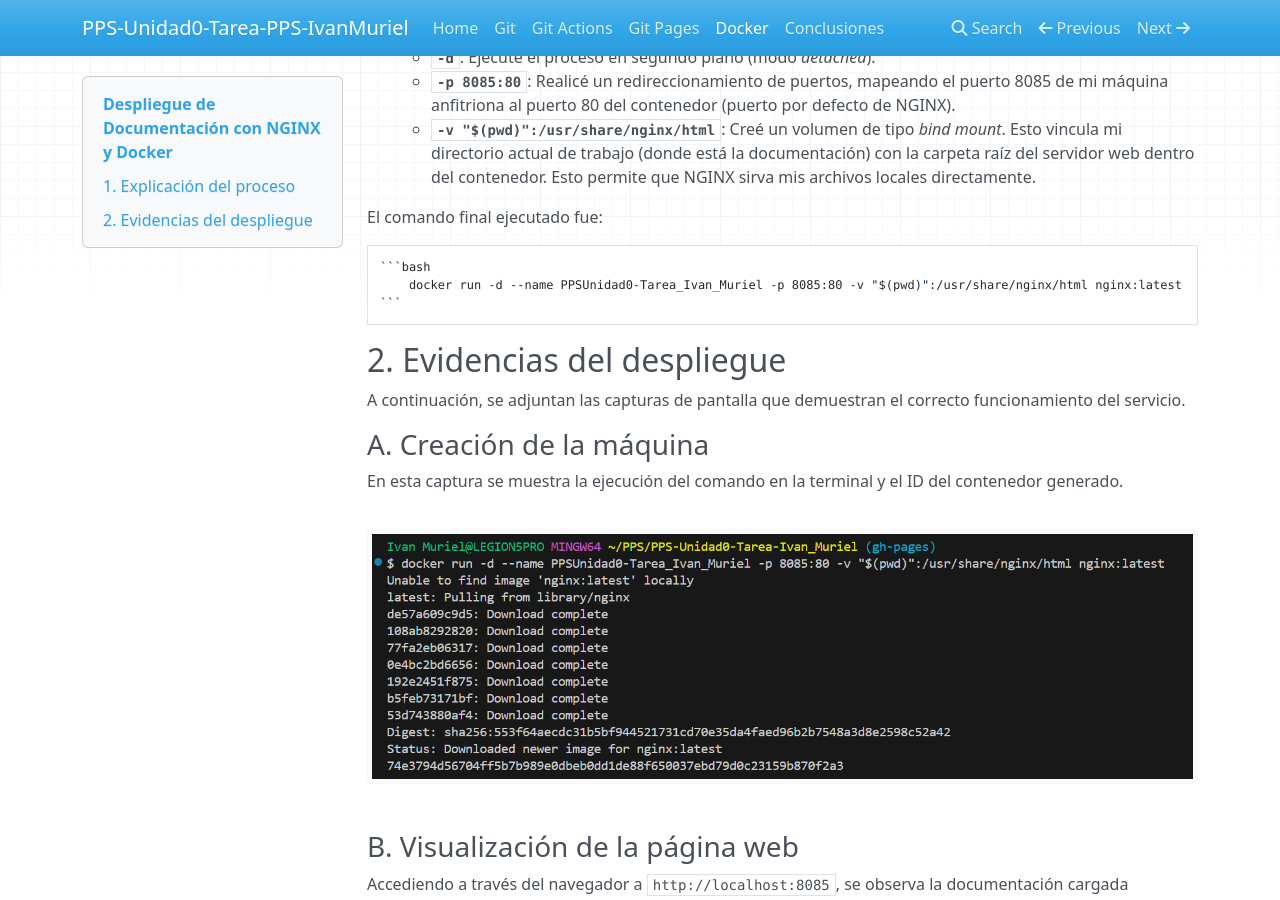
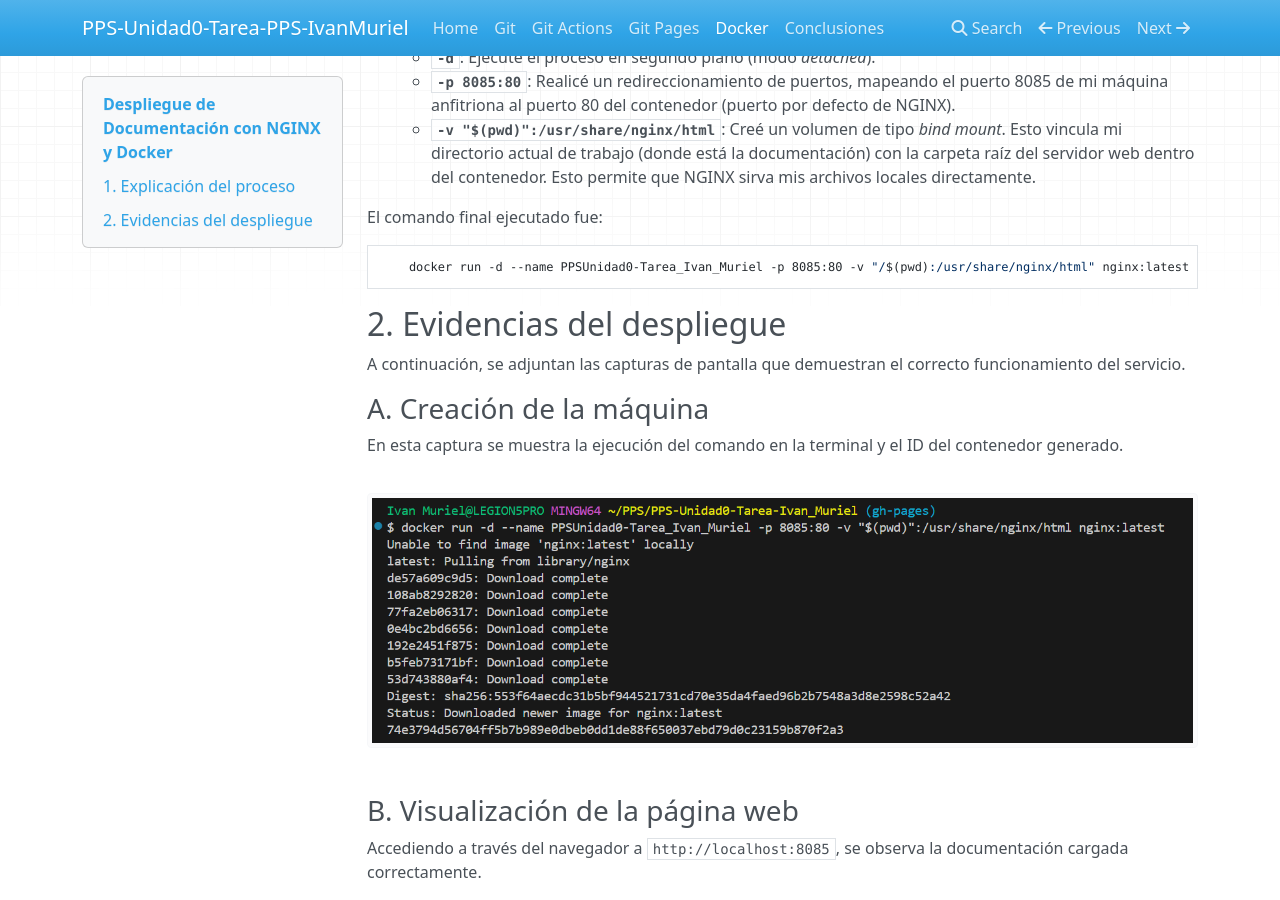
Before and after one commit to vjp-ivanMV/PPS-Unidad0-Tarea-Ivan_Muriel, an MkDocs documentation site: the page built from docs/docker.md, in a window 1280 px wide and 900 px high, scrolled down 410 px. Built offline with MkDocs 1.6.1, drawn with Linux system fonts in a browser that asks for light colours; nearby versions of some CDN libraries.

Commit message:
Corregir formato del bloque de código en la sección de comandos de Docker para mejorar la legibilidad.

````diff
--- a/docs/docker.md
+++ b/docs/docker.md
@@ -16,9 +16,9 @@ El proceso realizado fue el siguiente:
 
 El comando final ejecutado fue:
 
-    ```bash
-        docker run -d --name PPSUnidad0-Tarea_Ivan_Muriel -p 8085:80 -v "$(pwd)":/usr/share/nginx/html nginx:latest
-    ```
+```bash
+    docker run -d --name PPSUnidad0-Tarea_Ivan_Muriel -p 8085:80 -v "/$(pwd):/usr/share/nginx/html" nginx:latest
+```
 
 ## 2. Evidencias del despliegue
 
````
